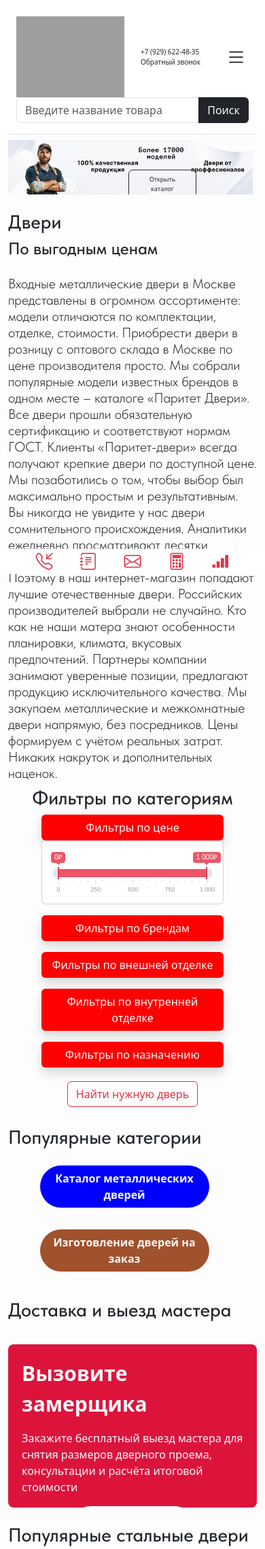
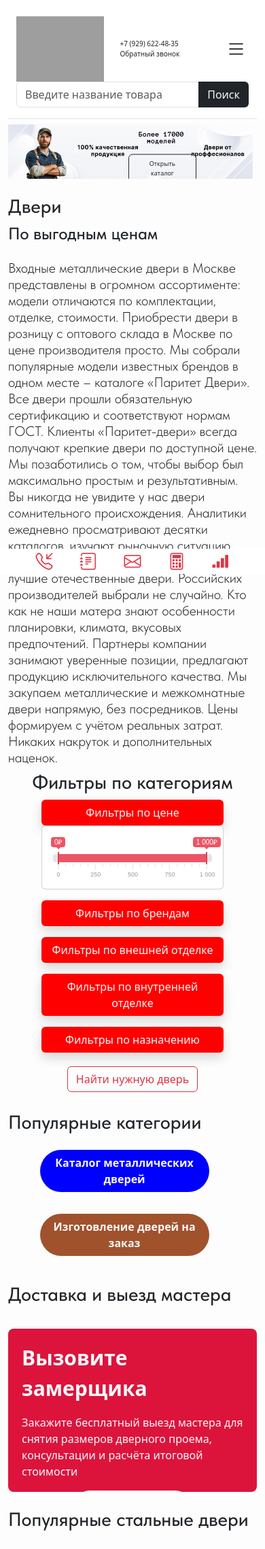
Before and after one commit to Ray-Not/site, a Django app: page / in a window 390 px wide. Shown: the top 2278 px of the page at 68% size. Run offline with Django 5.2, Linux system fonts and the light colour scheme; data that the repository does not hold is empty; some libraries are stand-ins or nearby versions; grey boxes are pictures that could not be loaded.

Commit message:
Fix bugs

```diff
--- a/templates/header/header.html
+++ b/templates/header/header.html
@@ -76,12 +76,12 @@
   <nav class='d-flex border-bottom'>
     <!-- Мобильная версия -->
     <div class="row mx-auto d-flex d-lg-none justify-content-center align-items-center mt-4 mb-3">
-      <div class='col-6 d-flex justify-content-center align-items-center'>
+      <div class='col-5 d-flex justify-content-center align-items-center'>
         <a href="/">
           <img class='img-fluid' src="{% static 'images/logos/logo.jpg' %}" alt="Логотип"/>
         </a>
       </div>
-      <div class='col-4 d-flex flex-lg-row flex-column' style="font-size: x-small;">
+      <div class='col-5 d-flex flex-lg-row flex-column' style="font-size: x-small;">
         <a href="tel:+79296224835" class="d-flex flex-lg-row flex-column link-dark link-underline-opacity-0">
           <label class="text-dark link-underline-opacity-0">+7 (929) 622-48-35</label>
           <label class="text-dark" style="font-size: x-small; white-space: nowrap;">Обратный звонок</label>
@@ -102,12 +102,12 @@
 
 
     <!-- Десктопная версия -->
-    <article class="col-lg-4 d-none d-lg-flex justify-content-center align-items-center">
+    <article class="col-lg-3 d-none d-lg-flex justify-content-center align-items-center">
       <a href="/">
       <img class='img-fluid btn btn-link' src="{% static 'images/logos/logo.jpg' %}" alt="Логотип"/>
       </a>
     </article>
-    <article class='col-lg-4 d-none d-lg-flex align-items-center justify-content-center'>
+    <article class='col-lg-5 d-none d-lg-flex align-items-center justify-content-center'>
       <form method="GET" action="{% url 'catalog' %}">
         <div class="input-group" style="width: 100%;">
           <input type="text" name="search" class="form-control" placeholder="Введите название товара">
```
